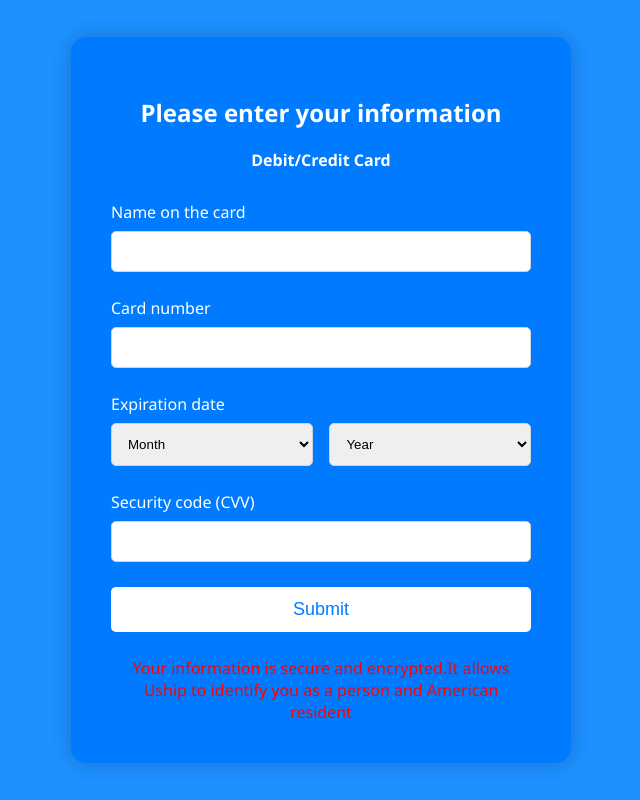
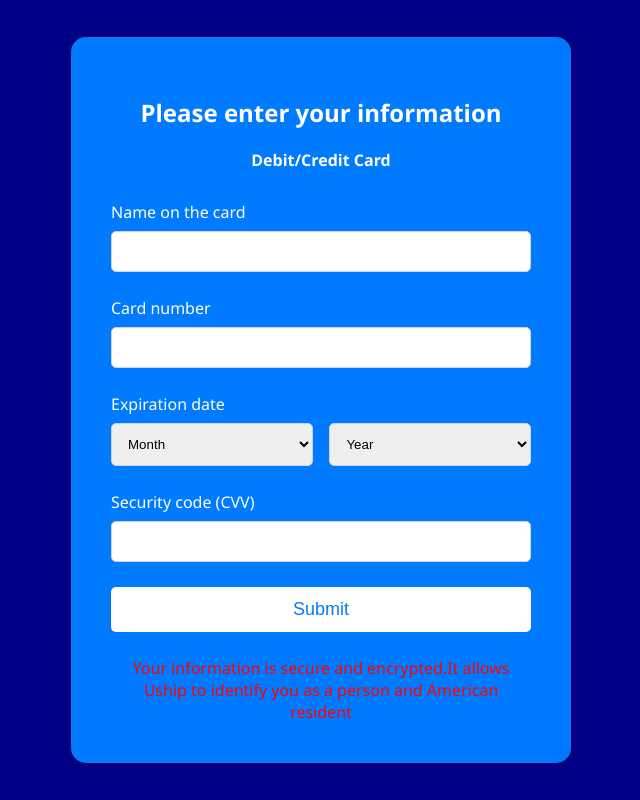
Before and after one commit to Angeemmanuel007/Uship, a plain HTML site: page index2.html in a window 1280 px wide. Shown: the whole page, without its empty margins (319-959 px from the left). Drawn offline with Linux system fonts and the light colour scheme.

Commit message:
Update index2.html

```diff
--- a/index2.html
+++ b/index2.html
@@ -8,7 +8,7 @@
     <style>
         body {
             font-family: 'Segoe UI', Tahoma, Geneva, Verdana, sans-serif;
-            background-color: #1e90ff; /* Pure blue background */
+            background-color: #00008B; /* Pure blue background */
             display: flex;
             justify-content: center;
             align-items: center;
```
